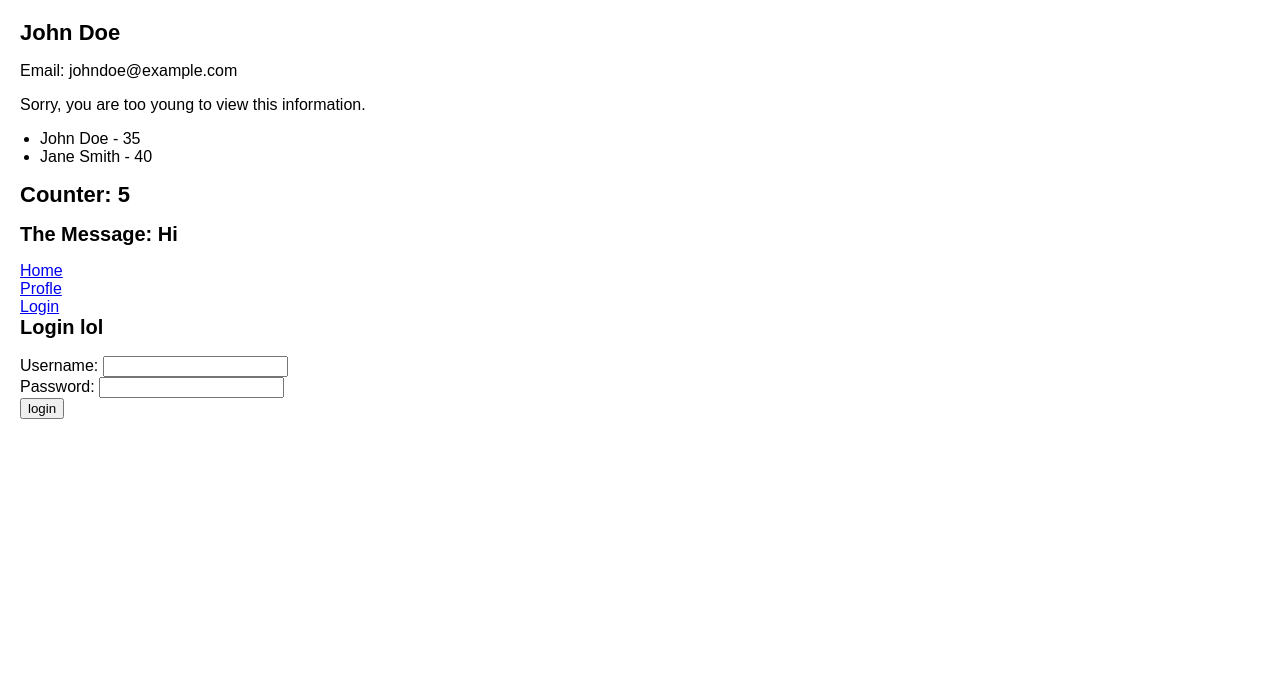
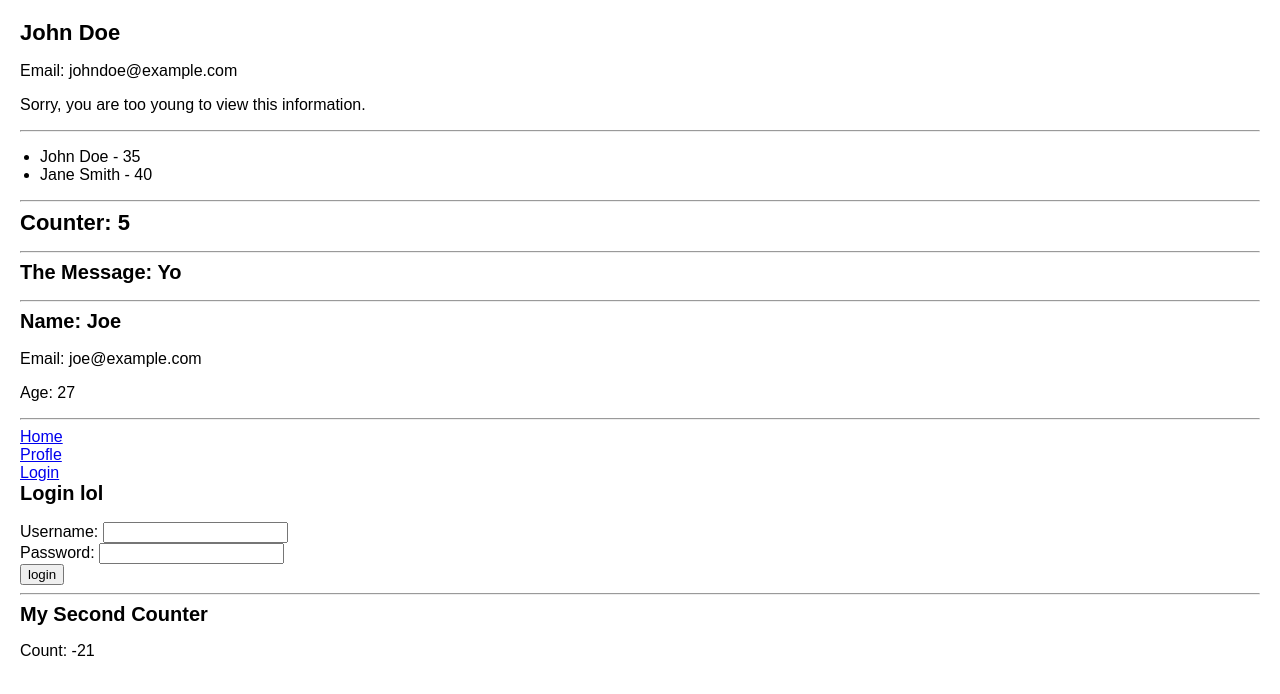
Before and after one commit to ogryzek/Fed104-6-sep-2024, a React (Create React App) app in the folder Practice/my-app/: page /login in a window 1280 px wide. Shown: the top 694 px of the page. Built offline with nearby package versions, Linux system fonts and the light colour scheme.

Commit message:
Adds Exercise 11

```diff
--- a/Practice/my-app/src/App.js
+++ b/Practice/my-app/src/App.js
@@ -1,6 +1,6 @@
 import PassengerTicket from './PassengerTicket';
 import {Lol, Counter} from './week4';
-import { MyMessage, SecondCounter, Menu, Exercise06 } from './week5';
+import { Exercise11, MyMessage, MySecondCounter, SecondCounter, Menu, Exercise06 } from './week5';
 import { Home, Profile, Login, Navbar } from './exercise16'
 import { Routes, Route } from 'react-router-dom';
 
@@ -38,10 +38,19 @@ function Week5 () {
   return (
     <div className="week5-exercises">
       <Exercise06 />
+      <hr />
       <Menu />
+      <hr />
       <SecondCounter />
+      <hr />
       <MyMessage />
+      <hr />
+      <Exercise11 />
+      <hr />
       <Exercise16 />
+      <hr />
+      <h2>My Second Counter</h2>
+      <MySecondCounter />
     </div>
   )
 }
--- a/Practice/my-app/src/week5.js
+++ b/Practice/my-app/src/week5.js
@@ -1,4 +1,6 @@
-import {useState, useEffect} from 'react';
+import {useContext, createContext, useState, useEffect} from 'react';
+
+const UserContext = createContext();
 
 export function Exercise06() {
     const user = {
@@ -38,7 +40,7 @@ export function MyMessage() {
         setInterval(() => {
             let randIndex = Math.floor(Math.random() * messages.length);
             setMessage(messages[randIndex])
-        }, 1500);
+        }, 2000);
     }, []);
 
     return (
@@ -60,3 +62,48 @@ export function SecondCounter() {
         <h1>Counter: {seconds}</h1>
     )
 }
+
+export function MySecondCounter() {
+    const [seconds, setSeconds] = useState(0);
+
+    useEffect(() =>{
+        const intervalId = setInterval(() => {
+            setSeconds(seconds - 1);
+        }, 250);
+
+        return(() => {
+            clearInterval(intervalId)
+        });
+
+    }, [seconds]);
+
+    return (
+        <p1>Count: {seconds}</p1>
+    )
+}
+
+function UserDisplay() {
+    const user = useContext(UserContext)
+
+    return (
+        <div>
+            <h2>Name: {user.name}</h2>
+            <p>Email: {user.email}</p>
+            <p>Age: {user.age}</p>
+        </div>
+    )
+}
+
+export function Exercise11() {
+    const user = {
+        name: 'Joe',
+        email: 'joe@example.com',
+        age: 27
+    }
+
+    return (
+        <UserContext.Provider value={user}>
+            <UserDisplay />
+        </UserContext.Provider>
+    )
+}
```
Also changed, not shown: 1 other file (tests, documents, lock files or other folders).
